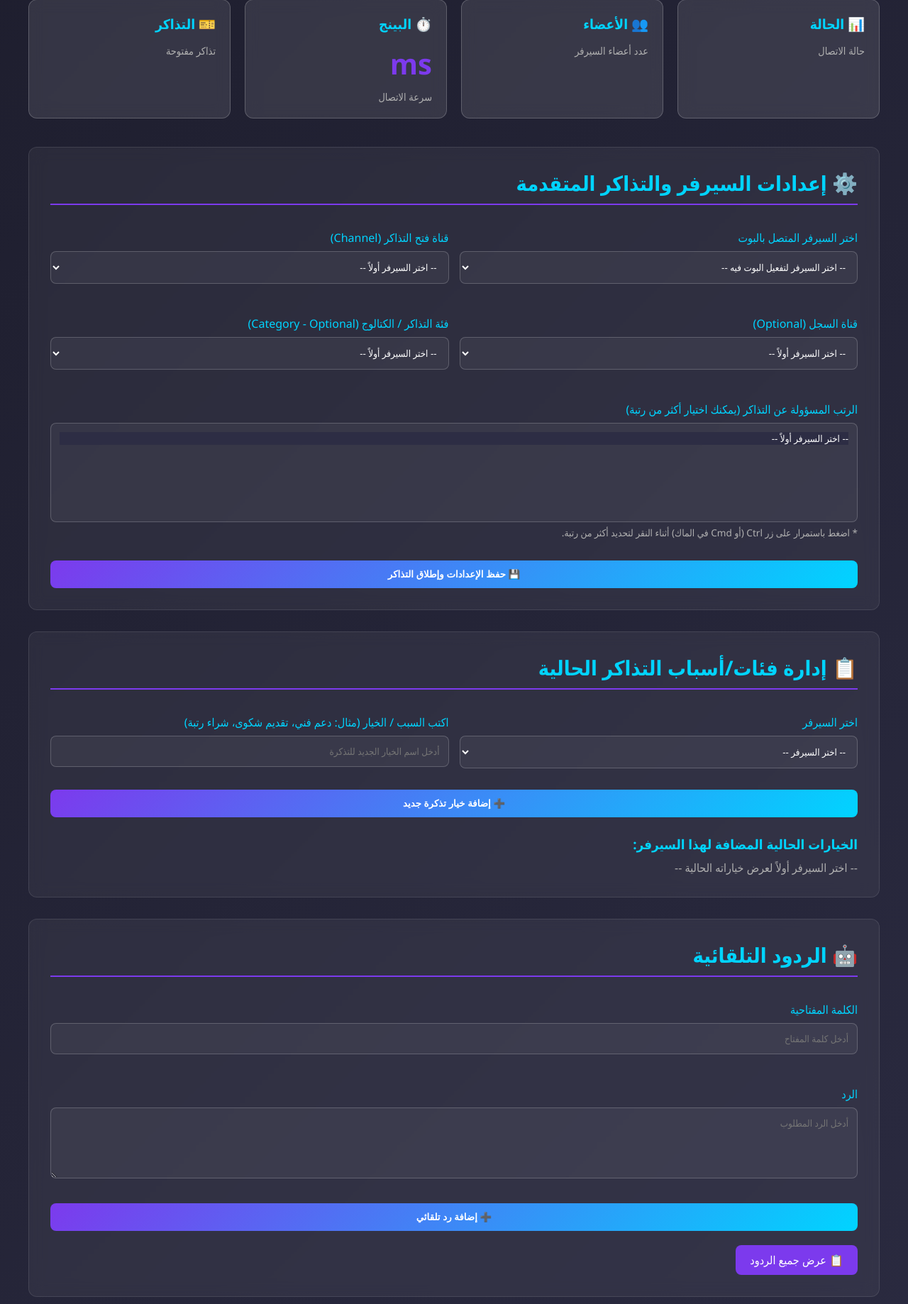
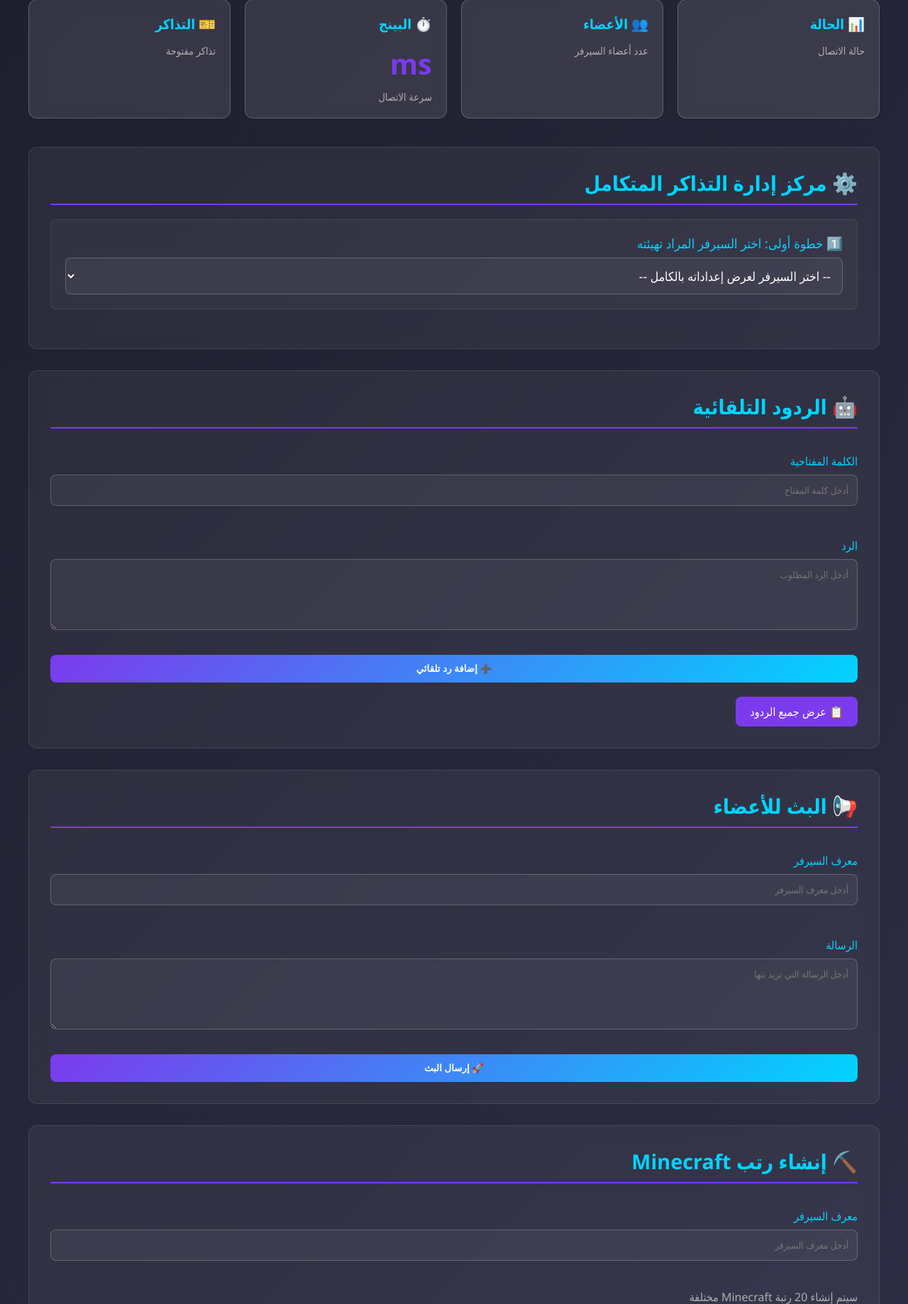
Before and after one commit to mohamed2454/Phantom_control, a Flask app: template templates/index.html in a window 1280 px wide. Shown: the part 189-2027 px from the top of the page at 71% size. Run offline with Flask 3, Linux system fonts and the light colour scheme; the template is opened without the code that fills it, so the values that code supplies are empty.

Commit message:
Update index.html

```diff
--- a/templates/index.html
+++ b/templates/index.html
@@ -3,7 +3,7 @@
 <head>
     <meta charset="UTF-8">
     <meta name="viewport" content="width=device-width, initial-scale=1.0">
-    <title>Phantom_control</title>
+    <title>Phantom Bot - لوحة التحكم</title>
     <style>
         * {
             margin: 0;
@@ -214,79 +214,72 @@
             </div>
         </div>
 
-        <!-- قسم الإعدادات التفاعلية المطور -->
+        <!-- ⚙️ مركز إدارة التذاكر المتكامل (تم تجميعه بالكامل في مكان واحد) -->
         <div class="section">
-            <h2>⚙️ إعدادات السيرفر والتذاكر المتقدمة</h2>
-            <form method="POST" action="/update_settings">
-                <div class="form-row">
-                    <div class="form-group">
-                        <label>اختر السيرفر المتصل بالبوت</label>
-                        <select name="guild_id" id="guild_select" required>
-                            <option value="">-- اختر السيرفر لتفعيل البوت فيه --</option>
+            <h2>⚙️ مركز إدارة التذاكر المتكامل</h2>
+
+            <!-- الخطوة الأولى والأهم: اختيار السيرفر -->
+            <div class="form-group" style="background: rgba(255, 255, 255, 0.03); padding: 20px; border-radius: 8px; border: 1px dashed rgba(255,255,255,0.15); margin-bottom: 25px;">
+                <label style="color: #00d4ff; font-size: 1.15em;">1️⃣ خطوة أولى: اختر السيرفر المراد تهيئته</label>
+                <select name="guild_id" id="guild_select" required style="font-size: 1.1em;">
+                    <option value="">-- اختر السيرفر لعرض إعداداته بالكامل --</option>
                     {% for guild in guilds %}
                     <option value="{{ guild.id }}">{{ guild.name }}</option>
                     {% endfor %}
                 </select>
             </div>
+
+            <!-- حاوية الإعدادات: ستظهر مخفية وتفتح تلقائياً بمجرد اختيار سيرفر -->
+            <div id="ticket_settings_wrapper" style="display: none; animation: fadeIn 0.4s ease-out;">
+
+                <!-- القسم الفرعي الأول: إعدادات القنوات والرتب -->
+                <h3 style="color: #00d4ff; margin-bottom: 15px; border-bottom: 1px solid rgba(255,255,255,0.1); padding-bottom: 8px; margin-top: 20px;">2️⃣ قنوات التذاكر والرتب المسؤولة</h3>
+                <form method="POST" action="/update_settings">
+                    <!-- حقل مخفي لحفظ معرف السيرفر للربط التلقائي -->
+                    <input type="hidden" name="guild_id" id="hidden_guild_id">
+
+                    <div class="form-row">
                         <div class="form-group">
                             <label>قناة فتح التذاكر (Channel)</label>
-                        <select name="channel_id" id="channel_select" required>
-                            <option value="">-- اختر السيرفر أولاً --</option>
-                        </select>
+                            <select name="channel_id" id="channel_select" required></select>
+                        </div>
+                        <div class="form-group">
+                            <label>قناة السجل / اللوق (Log Channel - Optional)</label>
+                            <select name="log_channel" id="log_channel_select"></select>
                         </div>
                     </div>
                     <div class="form-row">
                         <div class="form-group">
-                        <label>قناة السجل (Optional)</label>
-                        <select name="log_channel" id="log_channel_select">
-                            <option value="">-- اختر السيرفر أولاً --</option>
-                        </select>
+                            <label>فئة التذاكر / الكتالوج (Category - Optional)</label>
+                            <select name="category_id" id="category_select"></select>
                         </div>
                         <div class="form-group">
-                        <label>فئة التذاكر / الكتالوج (Category - Optional)</label>
-                        <select name="category_id" id="category_select">
-                            <option value="">-- اختر السيرفر أولاً --</option>
-                        </select>
+                            <label>الرتب المصرح لها باستلام وإغلاق التذاكر</label>
+                            <select name="admin_roles" id="roles_select" multiple style="height: 130px; overflow-y: auto;"></select>
+                            <p style="font-size: 0.8em; color: #b0b0b0; margin-top: 5px;">* اضغط باستمرار على زر Ctrl (أو Cmd في الماك) لتحديد أكثر من رتبة مسؤولة.</p>
                         </div>
                     </div>
-                <div class="form-group">
-                    <label>الرتب المسؤولة عن التذاكر (يمكنك اختيار أكثر من رتبة)</label>
-                    <select name="admin_roles" id="roles_select" multiple style="height: 140px; overflow-y: auto;">
-                        <option value="">-- اختر السيرفر أولاً --</option>
-                    </select>
-                    <p style="font-size: 0.85em; color: #b0b0b0; margin-top: 5px;">* اضغط باستمرار على زر Ctrl (أو Cmd في الماك) أثناء النقر لتحديد أكثر من رتبة.</p>
-                </div>
-                <button type="submit">💾 حفظ الإعدادات وإطلاق التذاكر</button>
-            </form>
-        </div>
-
-        <!-- قسم إدارة أسباب وفئات فتح التذاكر المطور حديثاً -->
-        <div class="section">
-            <h2>📋 إدارة فئات/أسباب التذاكر الحالية</h2>
-            <form method="POST" action="/add_ticket_reason">
-                <div class="form-row">
-                    <div class="form-group">
-                        <label>اختر السيرفر</label>
-                        <select name="guild_id" id="reason_guild_select" required>
-                            <option value="">-- اختر السيرفر --</option>
-                            {% for guild in guilds %}
-                            <option value="{{ guild.id }}">{{ guild.name }}</option>
-                            {% endfor %}
-                        </select>
-                    </div>
-                    <div class="form-group">
-                        <label>اكتب السبب / الخيار (مثال: دعم فني، تقديم شكوى، شراء رتبة)</label>
-                        <input type="text" name="reason" placeholder="أدخل اسم الخيار الجديد للتذكرة" required>
-                    </div>
-                </div>
-                <button type="submit">➕ إضافة خيار تذكرة جديد</button>
+                    <button type="submit" style="margin-bottom: 35px;">💾 حفظ إعدادات القنوات والرتب</button>
                 </form>
 
-            <div style="margin-top: 25px;">
-                <h3 style="color: #00d4ff; margin-bottom: 10px;">الخيارات الحالية المضافة لهذا السيرفر:</h3>
-                <ul id="reasons_list" style="list-style-type: none; padding-right: 0;">
-                    <li style="color: #b0b0b0;">-- اختر السيرفر أولاً لعرض خياراته الحالية --</li>
-                </ul>
+                <!-- القسم الفرعي الثاني: أسباب وفئات التذاكر المخصصة -->
+                <h3 style="color: #00d4ff; margin-bottom: 15px; border-bottom: 1px solid rgba(255,255,255,0.1); padding-bottom: 8px;">3️⃣ أسباب وفئات فتح التذاكر المخصصة للسيرفر</h3>
+                <form method="POST" action="/add_ticket_reason">
+                    <input type="hidden" name="guild_id" id="hidden_guild_id_reasons">
+
+                    <div class="form-row" style="grid-template-columns: 3fr 1fr; align-items: end;">
+                        <div class="form-group" style="margin-bottom: 0;">
+                            <label>اكتب السبب / الخيار الجديد (مثال: دعم فني، شراء رتبة، تقديم شكوى)</label>
+                            <input type="text" name="reason" placeholder="أدخل اسم خيار التذكرة الجديد هنا" required>
+                        </div>
+                        <button type="submit" style="height: 48px; padding: 0 15px;">➕ إضافة خيار</button>
+                    </div>
+                </form>
+
+                <div style="margin-top: 20px;">
+                    <h4 style="color: #b0b0b0; margin-bottom: 10px;">الخيارات المضافة حالياً للتذاكر في هذا السيرفر:</h4>
+                    <ul id="reasons_list" style="list-style-type: none; padding-right: 0;"></ul>
+                </div>
             </div>
         </div>
 
@@ -336,7 +329,7 @@
         </div>
     </div>
 
-    <!-- كود الجافا سكربت للربط الديناميكي الفوري لكافة السيرفرات وإدارة التذاكر -->
+    <!-- كود الجافا سكربت المطور للربط الشامل وإظهار كافة الإعدادات في مكان واحد فورياً -->
     <script>
     document.addEventListener("DOMContentLoaded", function () {
         const guildSelect = document.getElementById('guild_select');
@@ -345,26 +338,36 @@
         const categorySelect = document.getElementById('category_select');
         const rolesSelect = document.getElementById('roles_select');
 
-        // عناصر إدارة أسباب التذاكر
-        const reasonGuildSelect = document.getElementById('reason_guild_select');
+        // الحقول المخفية وحاوية الإعدادات المتكاملة
+        const settingsWrapper = document.getElementById('ticket_settings_wrapper');
+        const hiddenGuildId = document.getElementById('hidden_guild_id');
+        const hiddenGuildIdReasons = document.getElementById('hidden_guild_id_reasons');
         const reasonsList = document.getElementById('reasons_list');
 
         guildSelect.addEventListener('change', function () {
             const guildId = this.value;
 
             if (!guildId) {
-                channelSelect.innerHTML = `<option value="">-- اختر السيرفر أولاً --</option>`;
-                logChannelSelect.innerHTML = `<option value="">-- اختر السيرفر أولاً --</option>`;
-                categorySelect.innerHTML = `<option value="">-- اختر السيرفر أولاً --</option>`;
-                rolesSelect.innerHTML = `<option value="">-- اختر السيرفر أولاً --</option>`;
+                // إخفاء الواجهة بالكامل إذا لم يتم تحديد سيرفر
+                settingsWrapper.style.display = "none";
+                hiddenGuildId.value = "";
+                hiddenGuildIdReasons.value = "";
                 return;
             }
 
-            // إظهار نصوص التحميل المؤقتة
+            // تعبئة الحقول المخفية بمعرف السيرفر فوراً لربط استمارات الحفظ والتحديث
+            hiddenGuildId.value = guildId;
+            hiddenGuildIdReasons.value = guildId;
+
+            // إظهار واجهة الإعدادات المتكاملة فورياً
+            settingsWrapper.style.display = "block";
+
+            // إظهار نصوص التحميل المؤقتة في القوائم المنسدلة
             channelSelect.innerHTML = `<option value="">-- جاري تحميل القنوات... --</option>`;
             logChannelSelect.innerHTML = `<option value="">-- جاري تحميل القنوات... --</option>`;
             categorySelect.innerHTML = `<option value="">-- جاري تحميل الفئات... --</option>`;
             rolesSelect.innerHTML = `<option value="">-- جاري تحميل الرتب... --</option>`;
+            reasonsList.innerHTML = `<li style="color: #00d4ff;">-- جاري تحميل خيارات التذاكر الحالية... --</li>`;
 
             fetch(`/api/guild_details/${guildId}`)
                 .then(res => res.json())
@@ -374,7 +377,7 @@
                         return;
                     }
 
-                    // 1. إفراغ وتعبئة قنوات التذاكر
+                    // 1. إفراغ وتعبئة قنوات فتح التذاكر
                     channelSelect.innerHTML = '<option value="">-- اختر القناة المناسبة --</option>';
                     data.channels.forEach(ch => {
                         channelSelect.add(new Option(`# ${ch.name}`, ch.id));
@@ -386,7 +389,7 @@
                         logChannelSelect.add(new Option(`# ${ch.name}`, ch.id));
                     });
 
-                    // 3. إفراغ وتعبئة الفئات بالاعتماد على الفئات الفعلية (categories) وليس القنوات
+                    // 3. إفراغ وتعبئة فئات التذاكر (categories)
                     categorySelect.innerHTML = '<option value="">-- بدون فئة (المستوى العام) --</option>';
                     data.categories.forEach(cat => {
                         categorySelect.add(new Option(`📁 ${cat.name}`, cat.id));
@@ -397,30 +400,11 @@
                     data.roles.forEach(role => {
                         rolesSelect.add(new Option(role.name, role.id));
                     });
-                })
-                .catch(err => {
-                    console.error("Error fetching guild data:", err);
-                    alert("فشل في استرداد معلومات السيرفر من البوت.");
-                });
-        });
 
-        // فحص وتحديث خيارات التذاكر الحالية عند اختيار السيرفر في قسم الإدارة الثاني
-        reasonGuildSelect.addEventListener('change', function () {
-            const guildId = this.value;
-
-            if (!guildId) {
-                reasonsList.innerHTML = '<li style="color: #b0b0b0;">-- اختر السيرفر أولاً لعرض خياراته الحالية --</li>';
-                return;
-            }
-
-            reasonsList.innerHTML = '<li style="color: #00d4ff;">-- جاري تحميل خيارات التذاكر الحالية... --</li>';
-
-            fetch(`/api/guild_details/${guildId}`)
-                .then(res => res.json())
-                .then(data => {
+                    // 5. إفراغ وتعبئة قائمة أسباب التذاكر الحالية وتجهيز أزرار الحذف الفوري
                     reasonsList.innerHTML = '';
                     if (!data.reasons || data.reasons.length === 0) {
-                        reasonsList.innerHTML = '<li style="color: #b0b0b0; background: rgba(255,255,255,0.02); padding: 12px; border-radius: 8px;">لا توجد خيارات مضافة لهذا السيرفر حتى الآن. يمكنك إضافة خيار في الحقل بالأعلى.</li>';
+                        reasonsList.innerHTML = '<li style="color: #b0b0b0; background: rgba(255,255,255,0.02); padding: 12px; border-radius: 8px;">لا توجد أي خيارات مضافة للتذاكر في هذا السيرفر بعد.</li>';
                         return;
                     }
 
@@ -436,22 +420,19 @@
                     });
                 })
                 .catch(err => {
-                    console.error("Error loading reasons:", err);
-                    reasonsList.innerHTML = '<li style="color: #ff4d4d;">❌ فشل في استرداد قائمة خيارات التذاكر.</li>';
+                    console.error("Error fetching guild data:", err);
+                    alert("فشل في استرداد معلومات السيرفر من البوت.");
                 });
         });
 
-        // تشغيل فوري تلقائي في حال كان هناك سيرفر محدد مسبقاً عند فتح الصفحة
+        // تشغيل فوري تلقائي في حال كان هناك سيرفر محدد مسبقاً عند فتح الصفحة لضمان استقرار التحميل
         function triggerIfReady() {
             if (guildSelect && guildSelect.value && guildSelect.value.trim() !== "") {
                 guildSelect.dispatchEvent(new Event("change"));
             }
-            if (reasonGuildSelect && reasonGuildSelect.value && reasonGuildSelect.value.trim() !== "") {
-                reasonGuildSelect.dispatchEvent(new Event("change"));
-            }
         }
 
-        // محاولة تشغيل الفحص على فترات متباعدة للتأكد من اكتمال تحميل عناصر الصفحة
+        // فحص تلقائي متتابع للتأكد من جلب البيانات بشكل مستقر فور فتح الصفحة
         triggerIfReady();
         setTimeout(triggerIfReady, 500);
         setTimeout(triggerIfReady, 1000);
```
Lines whose indentation alone changed are shown as unchanged.
